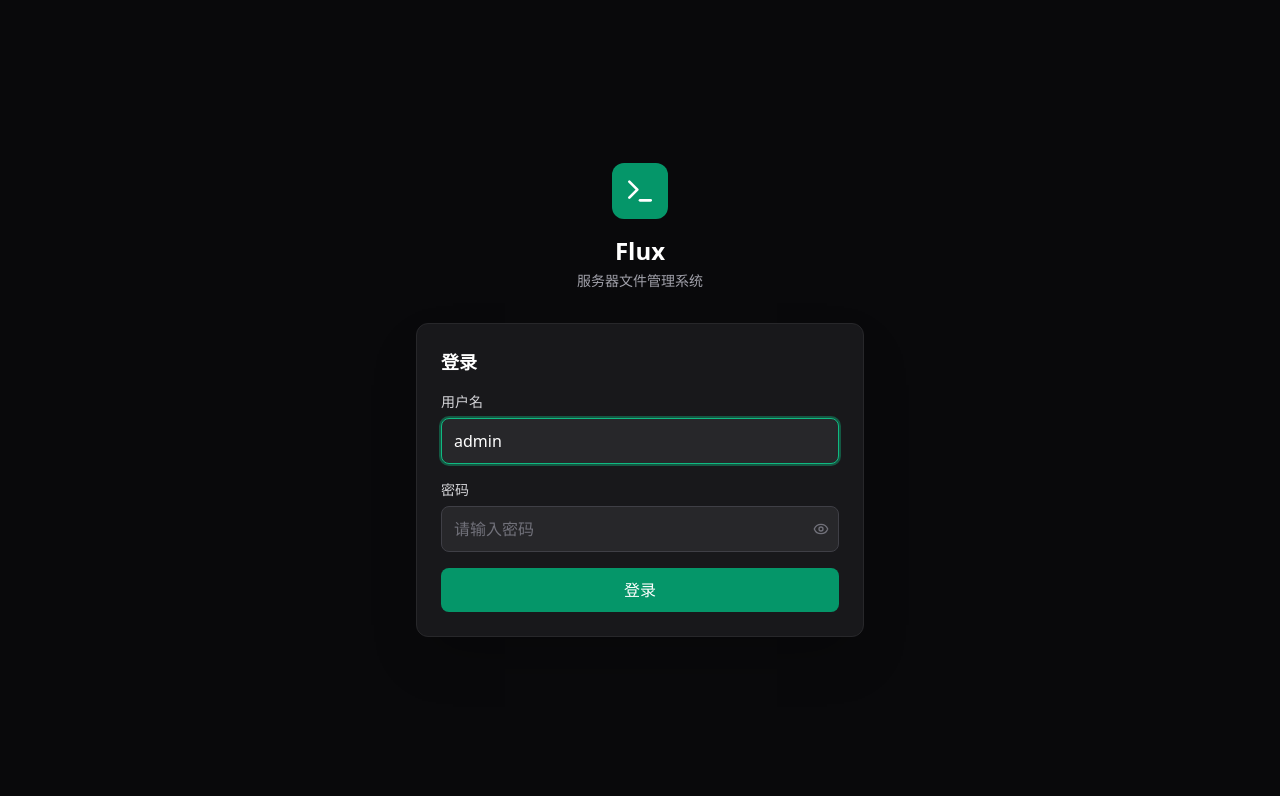
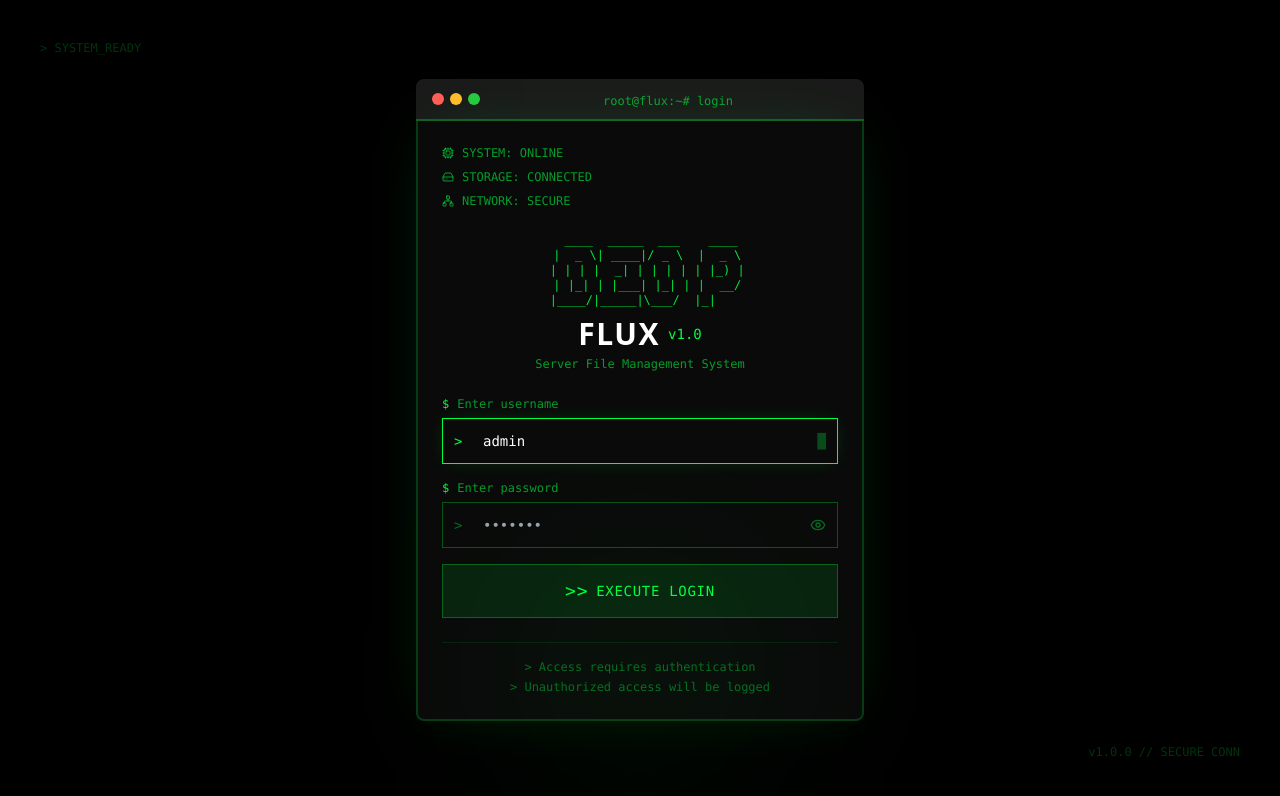
Before and after one commit to pzdemos/flux-front, a React (Vite) app: page /#/login in a window 1280 px wide. Shown: the top 796 px of the page. Built offline with nearby package versions, Linux system fonts and the light colour scheme.

Commit message:
feat: add setActiveModule function to app store and update sidebar interactions

```diff
--- a/src/pages/Login.tsx
+++ b/src/pages/Login.tsx
@@ -1,6 +1,6 @@
-import { useState } from 'react';
+import { useState, useEffect } from 'react';
 import { useAuthStore } from '@/stores/auth';
-import { Terminal, Eye, EyeOff, Loader2, AlertTriangle } from 'lucide-react';
+import { Eye, EyeOff, Loader2, AlertTriangle, Cpu, HardDrive, Network } from 'lucide-react';
 import { authApi } from '@/api/client';
 import type { AxiosError } from 'axios';
 
@@ -11,6 +11,13 @@ export default function Login() {
   const [loading, setLoading] = useState(false);
   const [error, setError] = useState('');
   const login = useAuthStore((s) => s.login);
+
+  // Blinking cursor effect
+  const [showCursor, setShowCursor] = useState(true);
+  useEffect(() => {
+    const interval = setInterval(() => setShowCursor(s => !s), 500);
+    return () => clearInterval(interval);
+  }, []);
 
   const handleSubmit = async (e: React.FormEvent) => {
     e.preventDefault();
@@ -27,11 +34,11 @@ export default function Login() {
     } catch (err: unknown) {
       const axiosErr = err as AxiosError<{ error?: string; message?: string }>;
       if (axiosErr.response?.status === 401) {
-        setError('用户名或密码错误');
+        setError('ACCESS DENIED: Invalid credentials');
       } else if (axiosErr.response?.data?.error || axiosErr.response?.data?.message) {
-        setError(axiosErr.response.data.error || axiosErr.response.data.message || '请求失败');
+        setError(axiosErr.response.data.error || axiosErr.response.data.message || 'REQUEST FAILED');
       } else {
-        setError(`请求失败: ${axiosErr.message || '未知错误'}`);
+        setError(`SYSTEM ERROR: ${axiosErr.message || 'Unknown error'}`);
       }
     } finally {
       setLoading(false);
@@ -39,74 +46,170 @@ export default function Login() {
   };
 
   return (
-    <div className="min-h-screen bg-zinc-950 flex items-center justify-center p-4">
-      <div className="w-full max-w-md">
-        <div className="text-center mb-8">
-          <div className="inline-flex items-center justify-center w-14 h-14 rounded-xl bg-emerald-600 mb-4">
-            <Terminal className="w-8 h-8 text-white" />
-          </div>
-          <h1 className="text-2xl font-bold text-white mb-1">Flux</h1>
-          <p className="text-zinc-400 text-sm">服务器文件管理系统</p>
+    <div className="min-h-screen bg-black flex items-center justify-center p-4 relative overflow-hidden">
+      {/* CRT Scanlines effect */}
+      <div className="absolute inset-0 pointer-events-none opacity-20">
+        <div className="absolute inset-0 bg-[repeating-linear-gradient(0deg,transparent,transparent_2px,rgba(0,255,65,0.03)_2px)]" />
+        <div className="absolute inset-0 bg-[repeating-linear-gradient(90deg,transparent,transparent_2px,rgba(0,255,65,0.01)_2px)]" />
       </div>
 
-        <div className="bg-zinc-900 border border-zinc-800 rounded-xl p-6 shadow-2xl">
-          <h2 className="text-lg font-semibold text-white mb-4">登录</h2>
+      {/* Animated grid background */}
+      <div className="absolute inset-0 pointer-events-none opacity-5">
+        <div className="absolute inset-0 bg-[linear-gradient(rgba(0,255,65,0.03)_1px,transparent_1px),linear-gradient(90deg,rgba(0,255,65,0.03)_1px,transparent_1px)] bg-[size:40px_40px]" />
+      </div>
 
-          {error && (
-            <div className="mb-4 p-3 rounded-lg bg-red-500/10 border border-red-500/20 text-red-400 text-sm flex items-start gap-2">
-              <AlertTriangle className="w-4 h-4 shrink-0 mt-0.5" />
-              <span>{error}</span>
+      {/* Vignette effect */}
+      <div className="absolute inset-0 pointer-events-none bg-[radial-gradient(ellipse_at_center,transparent_0%,black_70%)]" />
+
+      {/* Floating tech elements */}
+      <div className="absolute top-10 left-10 text-[#00ff41]/20 font-mono text-xs hidden md:block animate-pulse">
+        &gt; SYSTEM_READY
       </div>
-          )}
+      <div className="absolute bottom-10 right-10 text-[#00ff41]/20 font-mono text-xs hidden md:block">
+        v1.0.0 // SECURE CONN
+      </div>
 
+      <div className="w-full max-w-md relative z-10">
+        {/* Terminal frame */}
+        <div className="relative">
+          {/* Top bar with window controls */}
+          <div className="bg-[#1a1a1a] rounded-t-lg px-4 py-2 flex items-center gap-2 border-b-2 border-[#00ff41]/30">
+            <div className="flex gap-1.5">
+              <div className="w-3 h-3 rounded-full bg-[#ff5f56]"></div>
+              <div className="w-3 h-3 rounded-full bg-[#ffbd2e]"></div>
+              <div className="w-3 h-3 rounded-full bg-[#27ca3f]"></div>
+            </div>
+            <div className="flex-1 text-center">
+              <span className="text-[#00ff41]/60 text-xs font-mono">root@flux:~# login</span>
+            </div>
+          </div>
+
+          {/* Terminal content */}
+          <div className="bg-[#0a0a0a] border-2 border-t-0 border-[#00ff41]/20 rounded-b-lg p-6 shadow-[0_0_60px_-15px_rgba(0,255,65,0.15)]">
+            {/* System status */}
+            <div className="mb-6 font-mono text-xs">
+              <div className="flex items-center gap-2 text-[#00ff41]/60 mb-2">
+                <Cpu className="w-3 h-3" />
+                <span>SYSTEM: ONLINE</span>
+              </div>
+              <div className="flex items-center gap-2 text-[#00ff41]/60 mb-2">
+                <HardDrive className="w-3 h-3" />
+                <span>STORAGE: CONNECTED</span>
+              </div>
+              <div className="flex items-center gap-2 text-[#00ff41]/60">
+                <Network className="w-3 h-3" />
+                <span>NETWORK: SECURE</span>
+              </div>
+            </div>
+
+            {/* ASCII Art Logo */}
+            <div className="mb-6 text-center">
+              <pre className="text-[#00ff41] font-mono text-xs leading-tight opacity-90">
+{`   ____  _____  ___    ____
+  |  _ \\| ____|/ _ \\  |  _ \\
+  | | | |  _| | | | | | |_) |
+  | |_| | |___| |_| | |  __/
+  |____/|_____|\\___/  |_|    `}
+              </pre>
+              <div className="flex items-center justify-center gap-2 mt-2">
+                <h1 className="text-3xl font-bold text-white tracking-wider">FLUX</h1>
+                <span className="text-[#00ff41] font-mono text-sm">v1.0</span>
+              </div>
+              <p className="text-[#00ff41]/60 text-xs font-mono mt-1">Server File Management System</p>
+            </div>
+
+            {/* Login form */}
             <form onSubmit={handleSubmit} className="space-y-4">
-            <div>
-              <label className="block text-sm font-medium text-zinc-300 mb-1.5">用户名</label>
+              {/* Terminal prompt style */}
+              <div className="font-mono text-sm">
+                <label className="block text-[#00ff41]/60 text-xs mb-1.5 flex items-center gap-2">
+                  <span className="text-[#00ff41]">$</span>
+                  <span>Enter username</span>
+                </label>
+                <div className="relative group">
+                  <div className="absolute left-0 top-0 bottom-0 flex items-center px-3 text-[#00ff41]/40 group-focus-within:text-[#00ff41]">
+                    <span className="text-sm">&gt;</span>
+                  </div>
                   <input
                     type="text"
                     value={username}
                     onChange={(e) => setUsername(e.target.value)}
-                className="w-full px-3 py-2.5 rounded-lg bg-zinc-800 border border-zinc-700 text-white placeholder-zinc-500
-                  focus:outline-none focus:ring-2 focus:ring-emerald-500/40 focus:border-emerald-500 transition-all"
+                    className="w-full bg-[#0a0a0a] border border-[#00ff41]/30 text-white pl-10 pr-4 py-3 font-mono text-sm focus:outline-none focus:border-[#00ff41] focus:shadow-[0_0_20px_-5px_rgba(0,255,65,0.2)] transition-all"
                     placeholder="admin"
                     required
                     autoFocus
                   />
+                  <div className="absolute right-3 top-1/2 -translate-y-1/2 text-[#00ff41]/40">
+                    {showCursor && <span className="animate-pulse">█</span>}
+                  </div>
+                </div>
               </div>
 
-            <div>
-              <label className="block text-sm font-medium text-zinc-300 mb-1.5">密码</label>
-              <div className="relative">
+              <div className="font-mono text-sm">
+                <label className="block text-[#00ff41]/60 text-xs mb-1.5 flex items-center gap-2">
+                  <span className="text-[#00ff41]">$</span>
+                  <span>Enter password</span>
+                </label>
+                <div className="relative group">
+                  <div className="absolute left-0 top-0 bottom-0 flex items-center px-3 text-[#00ff41]/40 group-focus-within:text-[#00ff41]">
+                    <span className="text-sm">&gt;</span>
+                  </div>
                   <input
                     type={showPassword ? 'text' : 'password'}
                     value={password}
                     onChange={(e) => setPassword(e.target.value)}
-                  className="w-full px-3 py-2.5 pr-10 rounded-lg bg-zinc-800 border border-zinc-700 text-white placeholder-zinc-500
-                    focus:outline-none focus:ring-2 focus:ring-emerald-500/40 focus:border-emerald-500 transition-all"
-                  placeholder="请输入密码"
+                    className="w-full bg-[#0a0a0a] border border-[#00ff41]/30 text-white pl-10 pr-12 py-3 font-mono text-sm focus:outline-none focus:border-[#00ff41] focus:shadow-[0_0_20px_-5px_rgba(0,255,65,0.2)] transition-all"
+                    placeholder="•••••••"
                     required
                   />
                   <button
                     type="button"
                     onClick={() => setShowPassword(!showPassword)}
-                  className="absolute right-2.5 top-1/2 -translate-y-1/2 text-zinc-500 hover:text-zinc-300 transition-colors"
+                    className="absolute right-3 top-1/2 -translate-y-1/2 text-[#00ff41]/40 hover:text-[#00ff41] transition-colors"
                   >
                     {showPassword ? <EyeOff className="w-4 h-4" /> : <Eye className="w-4 h-4" />}
                   </button>
                 </div>
               </div>
 
+              {/* Error message */}
+              {error && (
+                <div className="p-3 rounded bg-[#ff0000]/10 border border-[#ff0000]/30 text-[#ff4444] text-xs font-mono flex items-start gap-2 animate-pulse">
+                  <AlertTriangle className="w-4 h-4 shrink-0 mt-0.5" />
+                  <span>[ERROR] {error}</span>
+                </div>
+              )}
+
+              {/* Submit button */}
               <button
                 type="submit"
                 disabled={loading}
-              className="w-full py-2.5 rounded-lg bg-emerald-600 hover:bg-emerald-500 text-white font-medium
-                disabled:opacity-50 disabled:cursor-not-allowed flex items-center justify-center gap-2 transition-colors"
+                className="w-full py-3 px-4 bg-[#00ff41]/10 border border-[#00ff41]/30 text-[#00ff41] font-mono text-sm font-medium hover:bg-[#00ff41]/20 hover:border-[#00ff41]/50 hover:shadow-[0_0_30px_-10px_rgba(0,255,65,0.3)] disabled:opacity-50 disabled:cursor-not-allowed disabled:hover:bg-[#00ff41]/10 disabled:hover:shadow-none transition-all flex items-center justify-center gap-2 uppercase tracking-wider"
               >
-              {loading && <Loader2 className="w-4 h-4 animate-spin" />}
-              {loading ? '登录中...' : '登录'}
+                {loading ? (
+                  <>
+                    <Loader2 className="w-4 h-4 animate-spin" />
+                    <span>Authenticating...</span>
+                  </>
+                ) : (
+                  <>
+                    <span className="text-lg">&gt;&gt;</span>
+                    <span>Execute Login</span>
+                  </>
+                )}
               </button>
             </form>
+
+            {/* Footer info */}
+            <div className="mt-6 pt-4 border-t border-[#00ff41]/10 font-mono text-xs text-[#00ff41]/40 text-center">
+              <p>{'> Access requires authentication'}</p>
+              <p className="mt-1">{'> Unauthorized access will be logged'}</p>
             </div>
+          </div>
+        </div>
+
+        {/* Bottom glow effect */}
+        <div className="absolute -bottom-20 left-1/2 -translate-x-1/2 w-64 h-64 bg-[#00ff41]/5 rounded-full blur-[100px] pointer-events-none" />
       </div>
     </div>
   );
--- a/src/stores/app.ts
+++ b/src/stores/app.ts
@@ -17,6 +17,7 @@ interface AppStore {
     mode: 'move' | 'copy' | null;
   } | null;
 
+  setActiveModule: (module: string) => void;
   setViewMode: (mode: ViewMode) => void;
   setSidebarOpen: (open: boolean) => void;
   toggleSidebar: () => void;
@@ -42,6 +43,7 @@ export const useAppStore = create<AppStore>()(
       globalLoading: false,
       clipboard: null,
 
+      setActiveModule: (module) => set({ activeModule: module }),
       setViewMode: (mode) => set({ viewMode: mode }),
       setSidebarOpen: (open) => set({ sidebarOpen: open }),
       toggleSidebar: () => set((s) => ({ sidebarOpen: !s.sidebarOpen })),
```
Also changed, not shown: src/components/layout/Sidebar.tsx (+6 -2 lines). Lines whose indentation alone changed are shown as unchanged.
